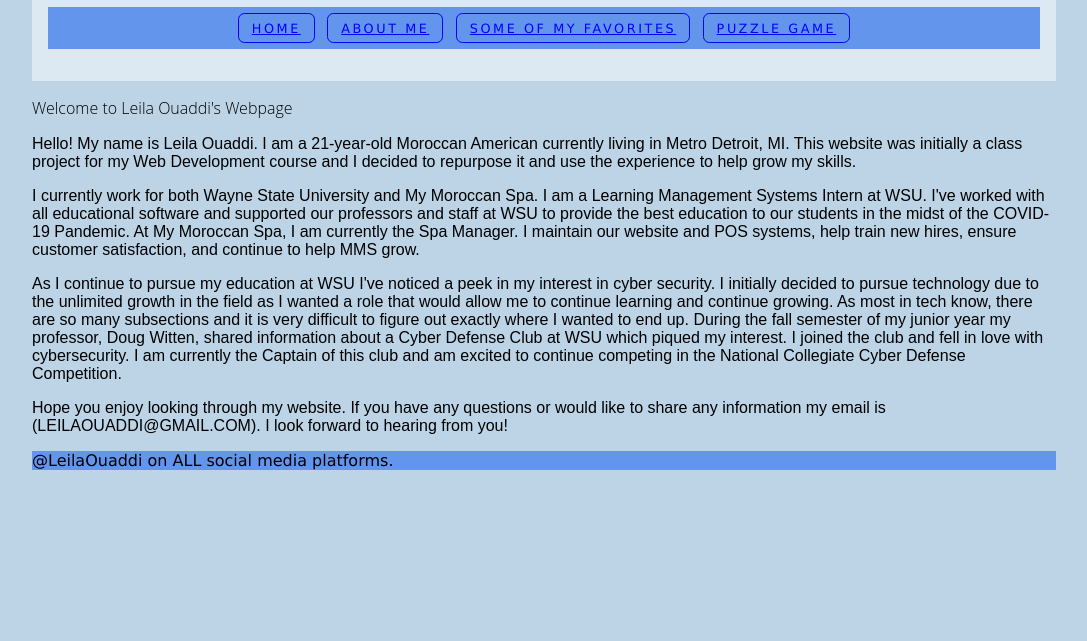
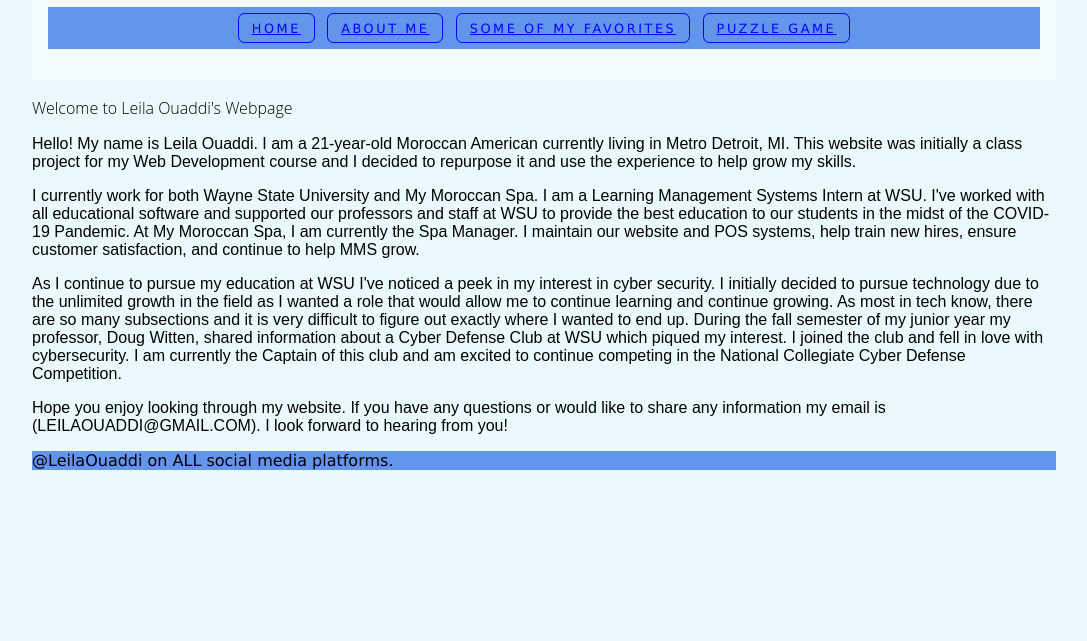
Before and after one commit to leilaouaddi/LeilaOuaddi.github.io, a plain HTML site: page index.html in a window 1280 px wide. Shown: the part 159-800 px from the top of the page, without its empty margins (96-1183 px from the left). Drawn offline with Linux system fonts and the light colour scheme.

Commit message:
Update indexstyles.css

```diff
--- a/indexstyles.css
+++ b/indexstyles.css
@@ -9,7 +9,7 @@ header {
 }
 body{
 
-	background-color: #bcd4e6;
+	background-color: #eafafc;
 	margin: 0 10%;
 	font-family: sans-serif;
 	background-image: url(autumn.png);
```
